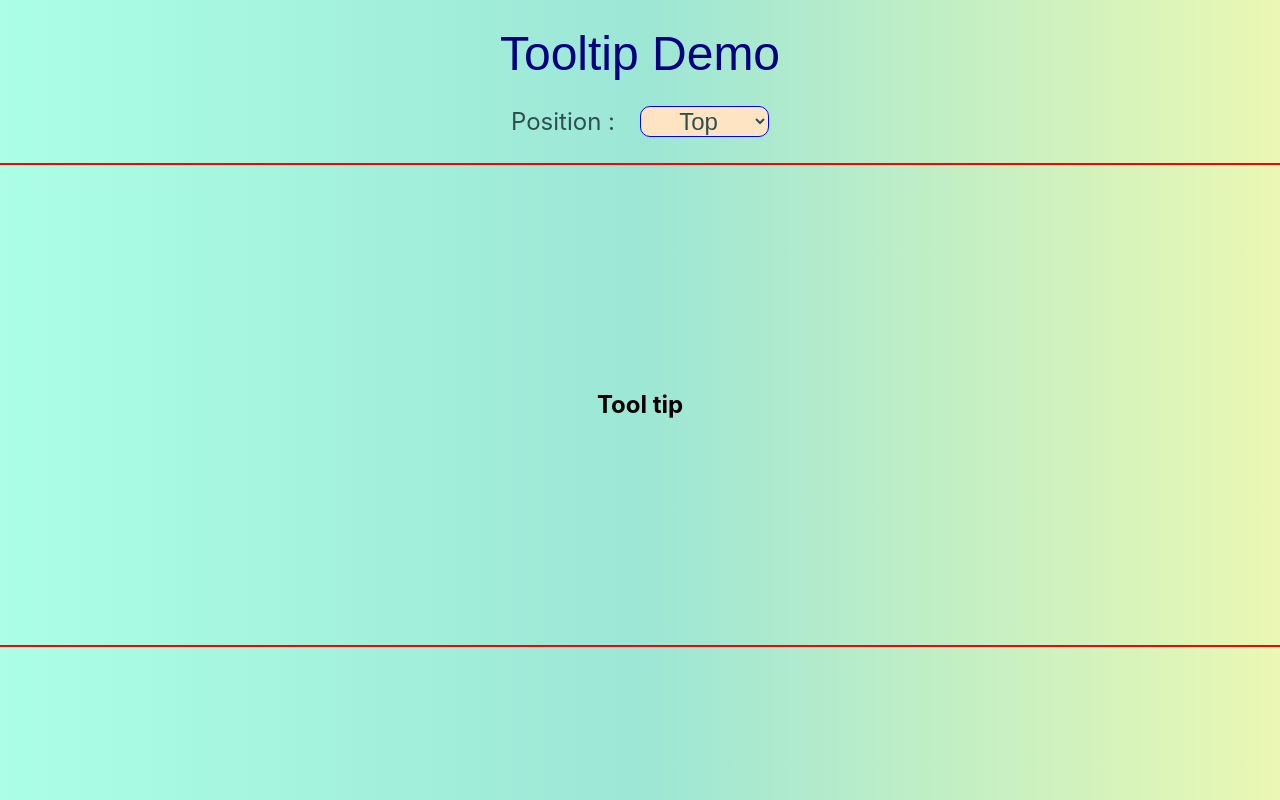
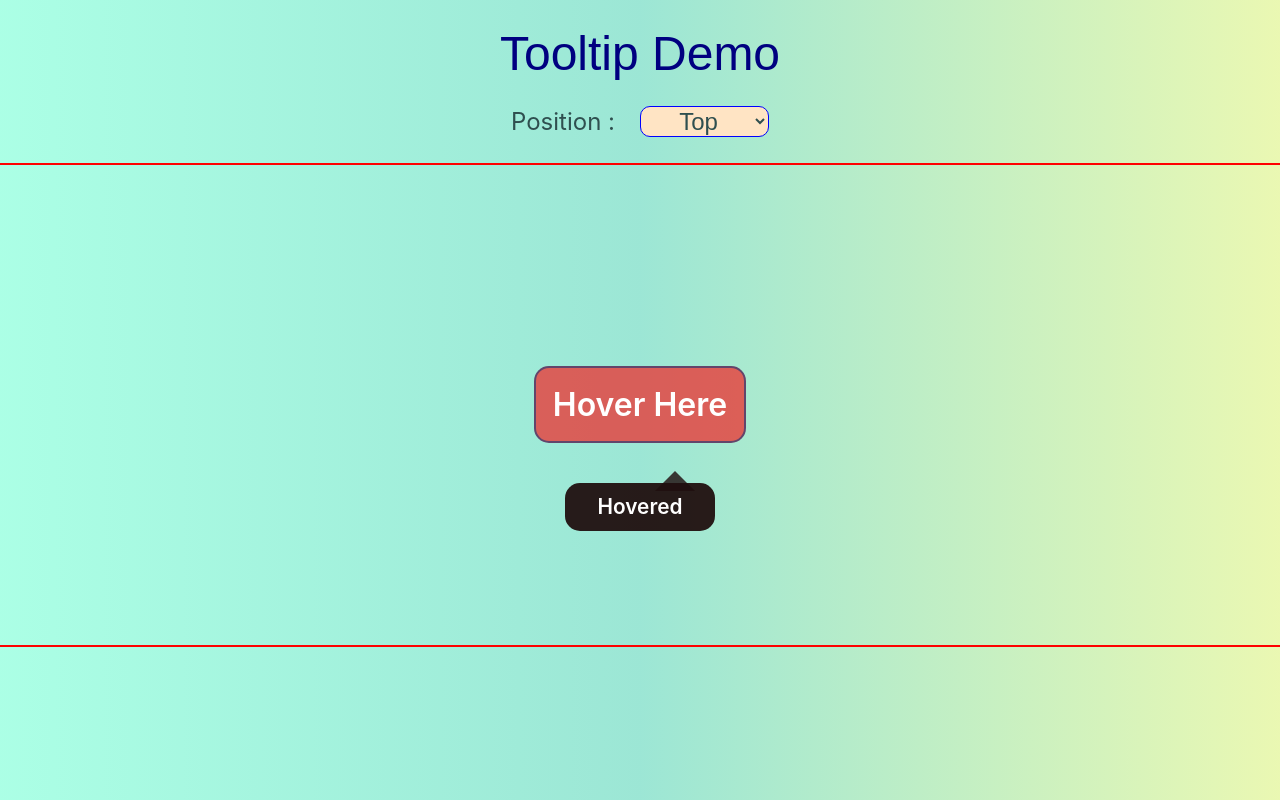
Before and after one commit to dheerajk7/Tooltip-react, a React (Create React App) app: page / in a window 1280 px wide. Built offline with nearby package versions, Linux system fonts and the light colour scheme.

Commit message:
add tooltip message for bottom position

```diff
--- a/src/assets/css/tooltip.css
+++ b/src/assets/css/tooltip.css
@@ -7,4 +7,53 @@
   border: 2px solid red;
   width: 100%;
   margin-top: 2%;
+  position: relative;
 }
+
+.button {
+  font-size: 2rem;
+  padding: 17px;
+  background: #f12727b5;
+  color: white;
+  font-weight: 600;
+  border: 2px solid #3d3d71c2;
+  border-radius: 15px;
+  cursor: pointer;
+}
+
+.button:hover {
+  background: #a03737c7;
+}
+
+.tooltip-message-container {
+  height: 10%;
+  border-radius: 15px;
+  width: 150px;
+  background: #1f0e0ef0;
+  color: white;
+  position: absolute;
+  display: flex;
+  justify-content: center;
+  align-items: center;
+  font-size: 1.3rem;
+  font-weight: 600;
+  color: white;
+}
+
+.message-container-position-bottom {
+  bottom: 114px;
+}
+
+.arrow {
+  position: absolute;
+  width: 0px;
+  height: 0px;
+}
+
+.upper-arrow {
+  top: -12px;
+  right: 20px;
+  border-bottom: 20px solid #1f0e0ecf;
+  border-left: 20px solid transparent;
+  border-right: 20px solid transparent;
+}
--- a/src/components/App.js
+++ b/src/components/App.js
@@ -6,7 +6,7 @@ class App extends Component {
   constructor(props) {
     super(props);
     this.state = {
-      isHovered: false,
+      position: '',
     };
   }
 
--- a/src/components/Tooltip.js
+++ b/src/components/Tooltip.js
@@ -3,10 +3,13 @@ import '../assets/css/tooltip.css';
 
 class Tooltip extends Component {
   render() {
-    const { isHovered } = this.props;
     return (
       <div className="tooltip-container">
-        {isHovered ? <h2>ToolTip Hovered</h2> : <h2>Tool tip</h2>}
+        <div className="button">Hover Here</div>
+        <div className="tooltip-message-container message-container-position-bottom ">
+          Hovered
+          <div className="arrow upper-arrow"></div>
+        </div>
       </div>
     );
   }
```
